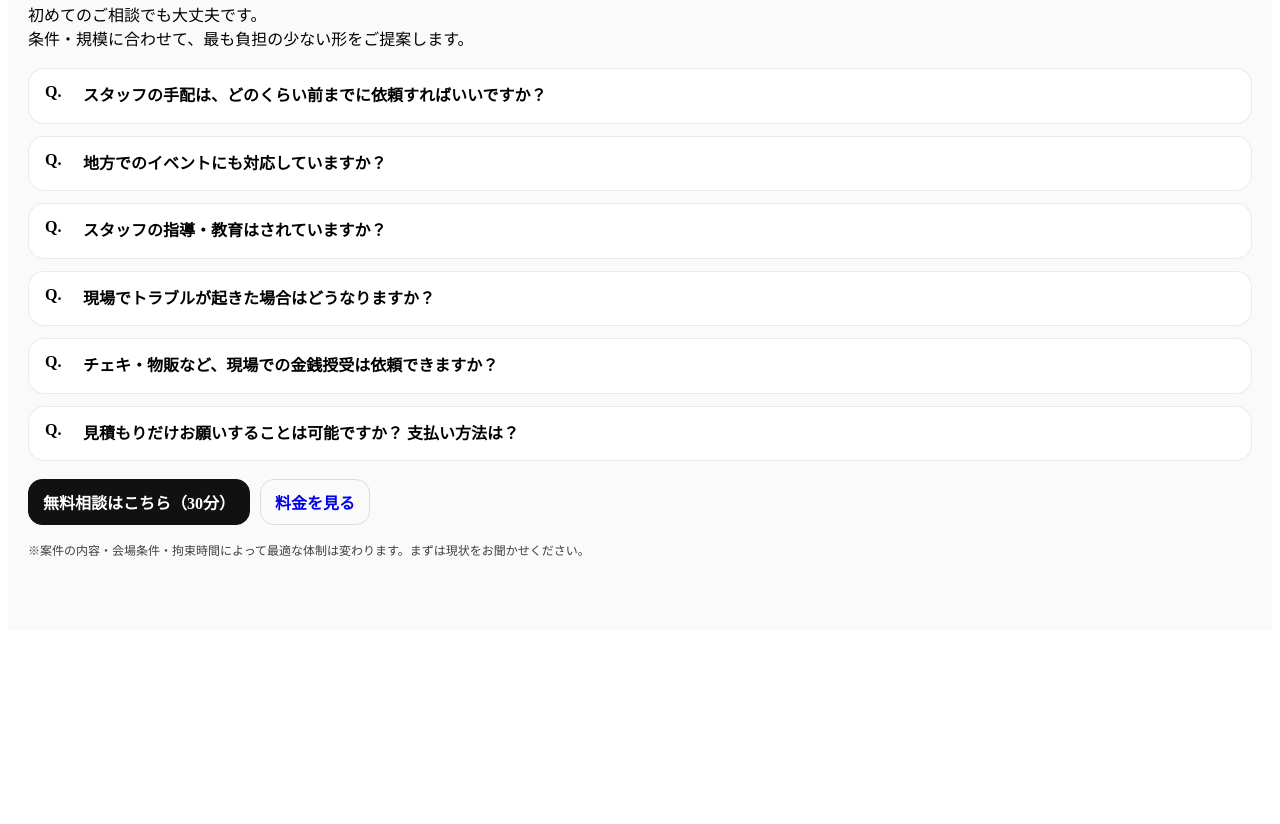
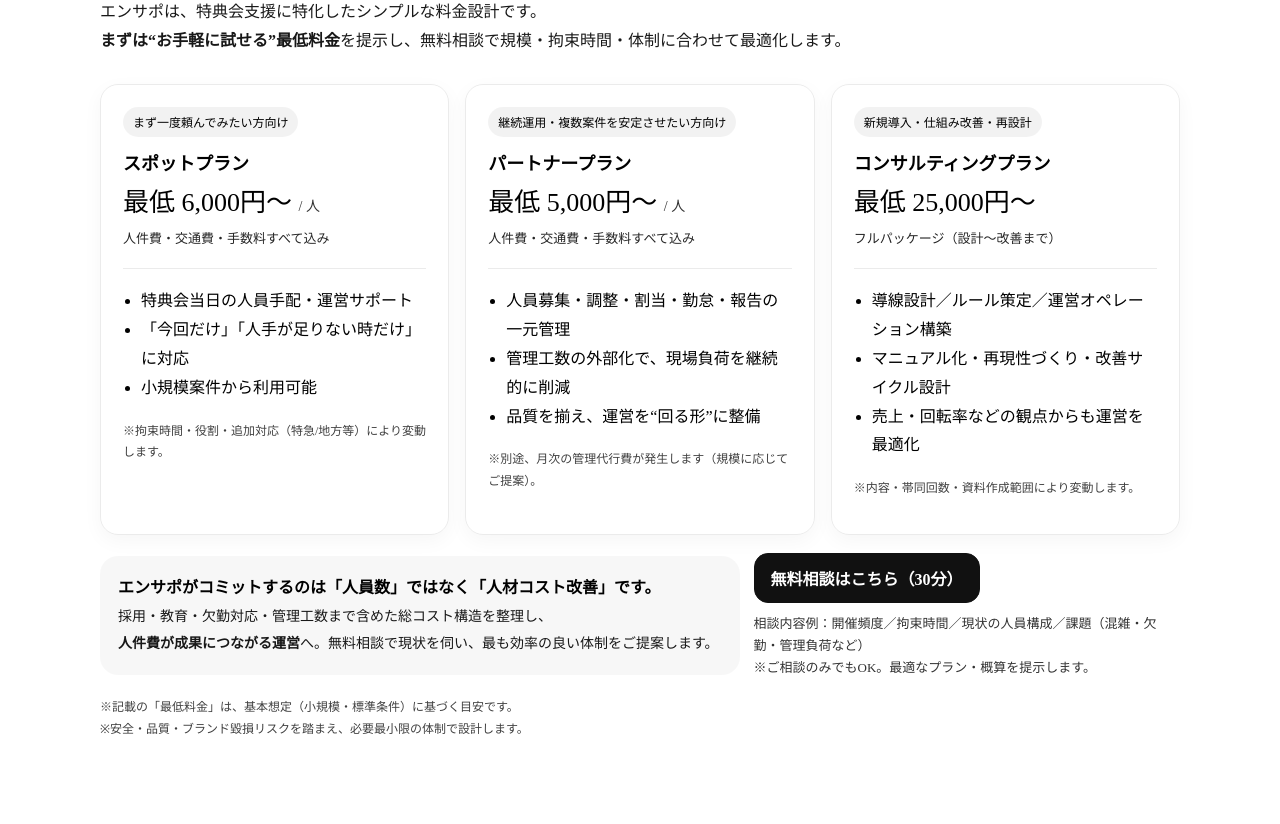
Before and after one commit to Taisei-H-ensapo/ensapo_HP, a plain HTML site: page index.html in a window 1280 px wide. Shown: the part 151-975 px from the top of the page. Before the commit the page ends 800 px from the top, so only its background shows below. Drawn offline with Linux system fonts and the light colour scheme.

Commit message:
Update index.html

```diff
--- a/index.html
+++ b/index.html
@@ -1,102 +1,124 @@
-<section id="faq" class="ensapo-faq" aria-labelledby="faq-title">
+<section id="pricing" class="ensapo-pricing" aria-labelledby="pricing-title">
   <style>
-    .ensapo-faq { padding: 56px 20px; background: rgba(0,0,0,.02); }
-    .ensapo-faq .ensapo-title { margin-bottom: 10px; }
-    .ensapo-faq .ensapo-lead { margin-bottom: 18px; }
-    details.ensapo-qa { border: 1px solid rgba(0,0,0,.08); border-radius: 16px; background: #fff; padding: 14px 16px; }
-    details.ensapo-qa + details.ensapo-qa { margin-top: 12px; }
-    details.ensapo-qa summary { cursor: pointer; list-style: none; display: flex; gap: 10px; align-items: flex-start; }
-    details.ensapo-qa summary::-webkit-details-marker { display: none; }
-    .ensapo-q { font-weight: 800; min-width: 28px; }
-    .ensapo-qtext { font-weight: 700; line-height: 1.6; }
-    .ensapo-atext { margin: 10px 0 0; line-height: 1.9; opacity: .9; }
-    .ensapo-mini { margin-top: 16px; font-size: 12px; line-height: 1.8; opacity: .75; }
-    .ensapo-faq-cta { margin-top: 18px; display: flex; flex-wrap: wrap; gap: 10px; align-items: center; }
-    .ensapo-faq-cta a { display: inline-block; padding: 10px 14px; border-radius: 14px; text-decoration: none; font-weight: 700; border: 1px solid rgba(0,0,0,.12); }
-    .ensapo-faq-cta .primary { background: #111; color: #fff; border-color: #111; }
+    .ensapo-pricing { padding: 64px 20px; background: #ffffff; }
+    .ensapo-wrap { max-width: 1080px; margin: 0 auto; }
+    .ensapo-kicker { font-size: 12px; letter-spacing: .12em; text-transform: uppercase; opacity: .7; }
+    .ensapo-title { font-size: 32px; line-height: 1.25; margin: 10px 0 12px; }
+    .ensapo-lead { font-size: 16px; line-height: 1.8; margin: 0 0 28px; opacity: .9; }
+    .ensapo-grid { display: grid; gap: 16px; grid-template-columns: repeat(12, 1fr); }
+    .ensapo-card { grid-column: span 12; border: 1px solid rgba(0,0,0,.08); border-radius: 18px; padding: 22px; box-shadow: 0 6px 20px rgba(0,0,0,.04); }
+    @media (min-width: 860px) {
+      .ensapo-card { grid-column: span 4; }
+    }
+    .ensapo-badge { display: inline-block; font-size: 12px; padding: 6px 10px; border-radius: 999px; background: rgba(0,0,0,.05); }
+    .ensapo-plan { font-size: 18px; margin: 12px 0 6px; }
+    .ensapo-price { font-size: 26px; margin: 0 0 6px; }
+    .ensapo-price small { font-size: 14px; opacity: .8; }
+    .ensapo-note { font-size: 13px; line-height: 1.75; opacity: .85; margin: 10px 0 0; }
+    .ensapo-list { margin: 14px 0 0; padding-left: 18px; line-height: 1.8; }
+    .ensapo-divider { height: 1px; background: rgba(0,0,0,.08); margin: 18px 0; }
+    .ensapo-foot { margin-top: 18px; display: grid; gap: 14px; grid-template-columns: 1fr; align-items: center; }
+    @media (min-width: 860px) {
+      .ensapo-foot { grid-template-columns: 1.2fr .8fr; }
+    }
+    .ensapo-commit { border-radius: 18px; padding: 18px; background: rgba(0,0,0,.03); }
+    .ensapo-commit h3 { margin: 0 0 6px; font-size: 16px; }
+    .ensapo-commit p { margin: 0; font-size: 14px; line-height: 1.9; opacity: .9; }
+    .ensapo-cta { text-align: left; }
+    .ensapo-btn { display: inline-block; padding: 12px 16px; border-radius: 14px; text-decoration: none; font-weight: 700; border: 1px solid rgba(0,0,0,.12); }
+    .ensapo-btn-primary { background: #111111; color: #ffffff; border-color: #111111; }
+    .ensapo-subcta { margin: 10px 0 0; font-size: 13px; opacity: .8; line-height: 1.7; }
+    .ensapo-disclaimer { margin-top: 18px; font-size: 12px; line-height: 1.8; opacity: .75; }
   </style>
 
   <div class="ensapo-wrap">
-    <div class="ensapo-kicker">FAQ</div>
-    <h2 id="faq-title" class="ensapo-title">よくある質問</h2>
+    <div class="ensapo-kicker">Pricing</div>
+    <h2 id="pricing-title" class="ensapo-title">料金は「最低ライン」を明確に。</h2>
     <p class="ensapo-lead">
-      初めてのご相談でも大丈夫です。<br>
-      条件・規模に合わせて、最も負担の少ない形をご提案します。
+      エンサポは、特典会支援に特化したシンプルな料金設計です。<br>
+      <strong>まずは“お手軽に試せる”最低料金</strong>を提示し、無料相談で規模・拘束時間・体制に合わせて最適化します。
     </p>
 
-    <details class="ensapo-qa">
-      <summary>
-        <span class="ensapo-q">Q.</span>
-        <span class="ensapo-qtext">スタッフの手配は、どのくらい前までに依頼すればいいですか？</span>
-      </summary>
-      <p class="ensapo-atext">
-        目安として、<strong>開催の2週間前まで</strong>のご依頼を推奨しています。<br>
-        ただし直前のご相談でも、可能な範囲で対応します（特急対応あり）。
-      </p>
-    </details>
+    <div class="ensapo-grid" role="list">
+      <!-- Spot -->
+      <article class="ensapo-card" role="listitem">
+        <span class="ensapo-badge">まず一度頼んでみたい方向け</span>
+        <h3 class="ensapo-plan">スポットプラン</h3>
+        <p class="ensapo-price">
+          最低 6,000円〜 <small>/ 人</small>
+        </p>
+        <p class="ensapo-note">人件費・交通費・手数料すべて込み</p>
+        <div class="ensapo-divider"></div>
+        <ul class="ensapo-list">
+          <li>特典会当日の人員手配・運営サポート</li>
+          <li>「今回だけ」「人手が足りない時だけ」に対応</li>
+          <li>小規模案件から利用可能</li>
+        </ul>
+        <p class="ensapo-disclaimer">
+          ※拘束時間・役割・追加対応（特急/地方等）により変動します。
+        </p>
+      </article>
 
-    <details class="ensapo-qa">
-      <summary>
-        <span class="ensapo-q">Q.</span>
-        <span class="ensapo-qtext">地方でのイベントにも対応していますか？</span>
-      </summary>
-      <p class="ensapo-atext">
-        はい、<strong>全国対応</strong>しています。<br>
-        交通費・宿泊費等が発生する場合は、別途お見積りとなります。
-      </p>
-    </details>
+      <!-- Partner -->
+      <article class="ensapo-card" role="listitem">
+        <span class="ensapo-badge">継続運用・複数案件を安定させたい方向け</span>
+        <h3 class="ensapo-plan">パートナープラン</h3>
+        <p class="ensapo-price">
+          最低 5,000円〜 <small>/ 人</small>
+        </p>
+        <p class="ensapo-note">人件費・交通費・手数料すべて込み</p>
+        <div class="ensapo-divider"></div>
+        <ul class="ensapo-list">
+          <li>人員募集・調整・割当・勤怠・報告の一元管理</li>
+          <li>管理工数の外部化で、現場負荷を継続的に削減</li>
+          <li>品質を揃え、運営を“回る形”に整備</li>
+        </ul>
+        <p class="ensapo-disclaimer">
+          ※別途、月次の管理代行費が発生します（規模に応じてご提案）。
+        </p>
+      </article>
 
-    <details class="ensapo-qa">
-      <summary>
-        <span class="ensapo-q">Q.</span>
-        <span class="ensapo-qtext">スタッフの指導・教育はされていますか？</span>
-      </summary>
-      <p class="ensapo-atext">
-        はい。事前に基本研修・現場マナー・金銭管理ルール等を共有し、<br>
-        現場経験のある担当者を中心に手配します。
-      </p>
-    </details>
-
-    <details class="ensapo-qa">
-      <summary>
-        <span class="ensapo-q">Q.</span>
-        <span class="ensapo-qtext">現場でトラブルが起きた場合はどうなりますか？</span>
-      </summary>
-      <p class="ensapo-atext">
-        トラブル発生時は、担当スタッフが責任をもって対応します。<br>
-        必要に応じて運営事務局が状況を確認し、支援します。
-      </p>
-    </details>
-
-    <details class="ensapo-qa">
-      <summary>
-        <span class="ensapo-q">Q.</span>
-        <span class="ensapo-qtext">チェキ・物販など、現場での金銭授受は依頼できますか？</span>
-      </summary>
-      <p class="ensapo-atext">
-        現場責任者の管理のもとで実施可能です。<br>
-        ただし、当事務局は<strong>金銭管理そのものの責任は負えません</strong>。
-      </p>
-    </details>
-
-    <details class="ensapo-qa">
-      <summary>
-        <span class="ensapo-q">Q.</span>
-        <span class="ensapo-qtext">見積もりだけお願いすることは可能ですか？ 支払い方法は？</span>
-      </summary>
-      <p class="ensapo-atext">
-        はい、可能です。内容を伺ったうえで、無料でお見積り・ご提案します。<br>
-        お支払いは原則、<strong>事後振込（銀行振込）</strong>となります。定期利用の場合は月末締め等もご相談ください。
-      </p>
-    </details>
-
-    <div class="ensapo-faq-cta">
-      <a class="primary" href="#contact">無料相談はこちら（30分）</a>
-      <a href="#pricing">料金を見る</a>
+      <!-- Consulting -->
+      <article class="ensapo-card" role="listitem">
+        <span class="ensapo-badge">新規導入・仕組み改善・再設計</span>
+        <h3 class="ensapo-plan">コンサルティングプラン</h3>
+        <p class="ensapo-price">
+          最低 25,000円〜
+        </p>
+        <p class="ensapo-note">フルパッケージ（設計〜改善まで）</p>
+        <div class="ensapo-divider"></div>
+        <ul class="ensapo-list">
+          <li>導線設計／ルール策定／運営オペレーション構築</li>
+          <li>マニュアル化・再現性づくり・改善サイクル設計</li>
+          <li>売上・回転率などの観点からも運営を最適化</li>
+        </ul>
+        <p class="ensapo-disclaimer">
+          ※内容・帯同回数・資料作成範囲により変動します。
+        </p>
+      </article>
     </div>
 
-    <p class="ensapo-mini">
-      ※案件の内容・会場条件・拘束時間によって最適な体制は変わります。まずは現状をお聞かせください。
+    <div class="ensapo-foot">
+      <div class="ensapo-commit">
+        <h3>エンサポがコミットするのは「人員数」ではなく「人材コスト改善」です。</h3>
+        <p>
+          採用・教育・欠勤対応・管理工数まで含めた総コスト構造を整理し、<br>
+          <strong>人件費が成果につながる運営</strong>へ。無料相談で現状を伺い、最も効率の良い体制をご提案します。
+        </p>
+      </div>
+
+      <div class="ensapo-cta">
+        <a class="ensapo-btn ensapo-btn-primary" href="#contact">無料相談はこちら（30分）</a>
+        <p class="ensapo-subcta">
+          相談内容例：開催頻度／拘束時間／現状の人員構成／課題（混雑・欠勤・管理負荷など）<br>
+          ※ご相談のみでもOK。最適なプラン・概算を提示します。
+        </p>
+      </div>
+    </div>
+
+    <p class="ensapo-disclaimer">
+      ※記載の「最低料金」は、基本想定（小規模・標準条件）に基づく目安です。<br>
+      ※安全・品質・ブランド毀損リスクを踏まえ、必要最小限の体制で設計します。
     </p>
   </div>
 </section>
```
